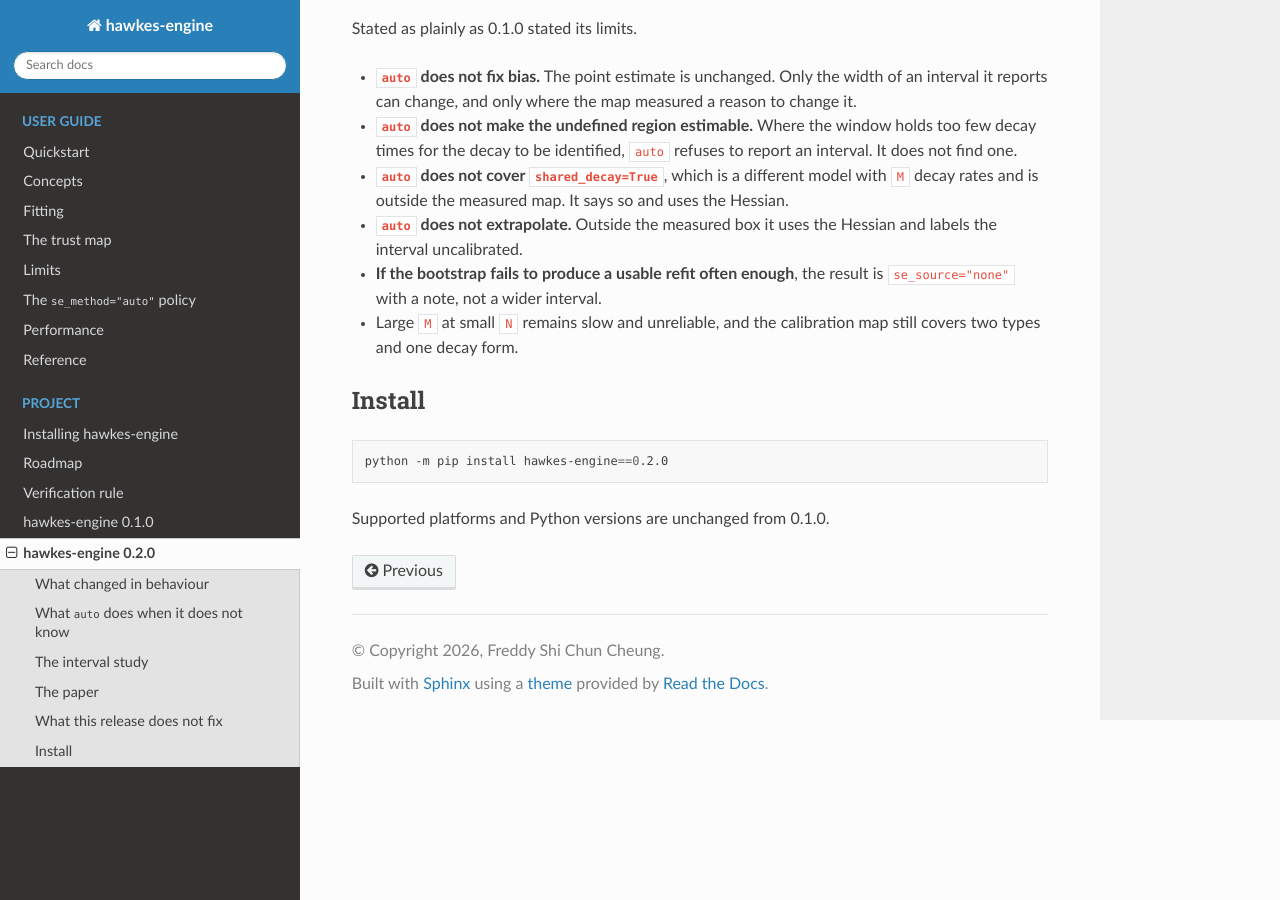
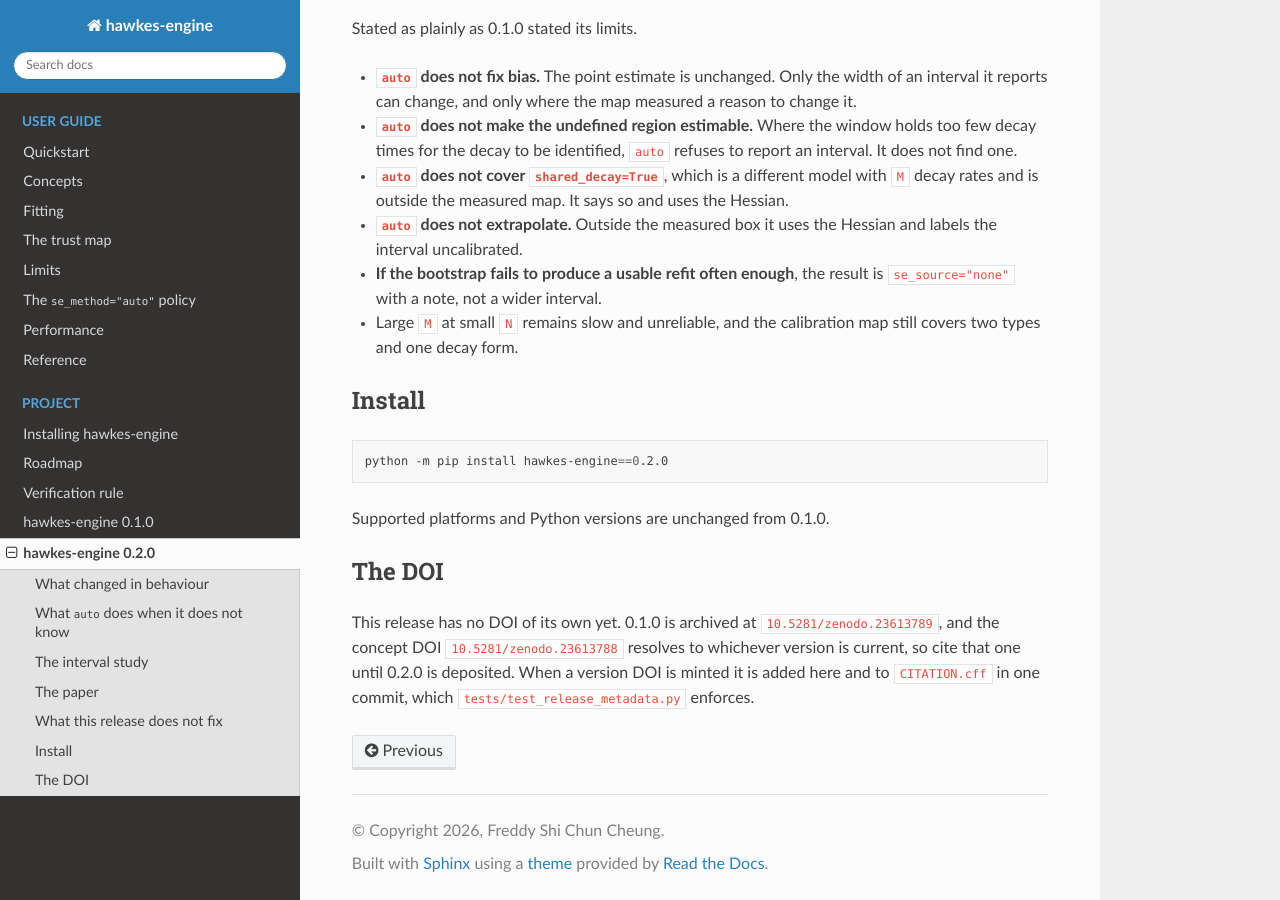
Before and after one commit to freddysccheung-067/hawkes-engine, a Sphinx documentation site: the page built from docs/release_notes_0.2.0.md, in a window 1280 px wide and 900 px high, scrolled down 2813 px. Built offline with Sphinx 7.4.7 and the Read the Docs theme 3.1.0, drawn with Linux system fonts in a browser that asks for light colours.

Commit message:
Stop claiming a DOI for 0.2.0 that Zenodo has not issued
CITATION.cff said doi: 10.5281/zenodo.23613789, described as 'Version 0.2.0'.
That DOI is 0.1.0's. Zenodo's concept record still lists one version and one
file, hawkes-engine-0.1.0.zip, so 0.2.0 has no DOI at all. A citation pointing
at the wrong version's archive is the failure the file exists to prevent.

The version DOI is gone from the top-level field and from the identifiers list;
the concept DOI stays, described as 'All versions', which is true. The release
notes say the same thing so the two cannot disagree.

tests/test_release_metadata.py was checking 0.1.0's notes by name, which made
the check unanswerable once a second release existed: 0.1.0 legitimately has a
DOI and 0.2.0 does not. It now resolves the notes from the version in
pyproject. Verified by adding the DOI back: it fails.

Also corrects the pages that still said 0.2.0 was unreleased or that 0.1.0 was
the current PyPI version.

````diff
--- a/docs/release_notes_0.2.0.md
+++ b/docs/release_notes_0.2.0.md
@@ -147,3 +147,12 @@ python -m pip install hawkes-engine==0.2.0
 ```
 
 Supported platforms and Python versions are unchanged from 0.1.0.
+
+## The DOI
+
+This release has no DOI of its own yet. 0.1.0 is archived at
+[`10.5281/zenodo.23613789`](https://doi.org/10.5281/zenodo.23613789), and the concept
+DOI [`10.5281/zenodo.23613788`](https://doi.org/10.5281/zenodo.23613788) resolves to
+whichever version is current, so cite that one until 0.2.0 is deposited. When a
+version DOI is minted it is added here and to `CITATION.cff` in one commit, which
+`tests/test_release_metadata.py` enforces.
````
Also changed, not shown: README.md (+5 -3 lines), docs/index.md (+1 -1 lines), docs/install.md (+3 -3 lines), 2 other files.
